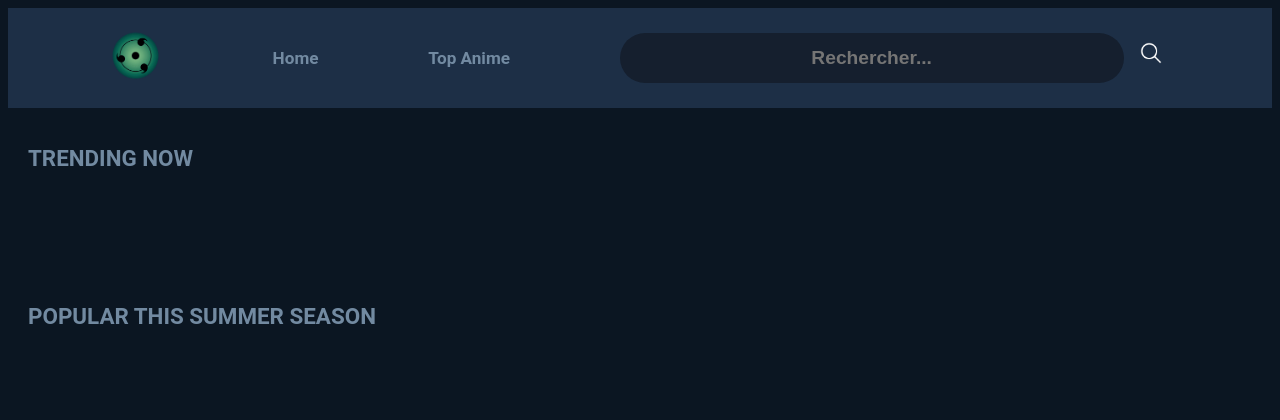
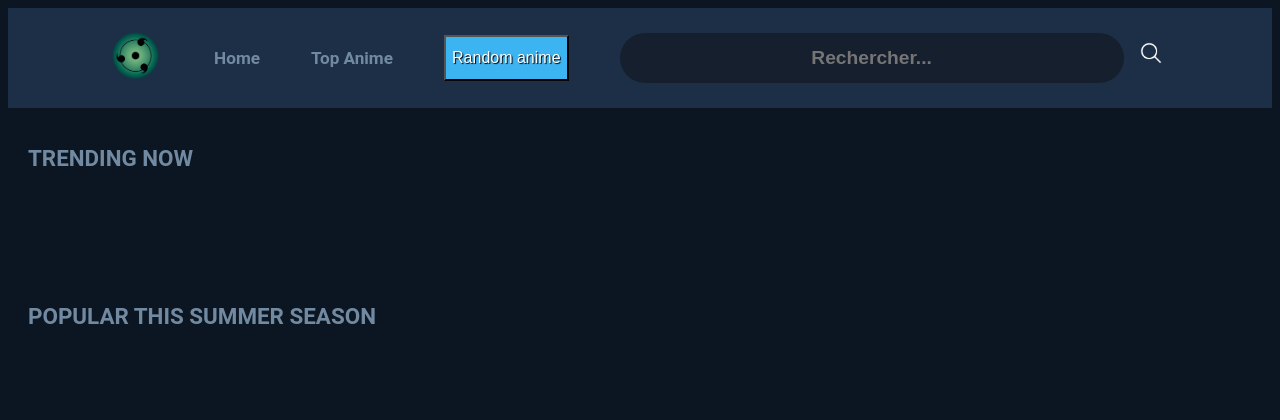
Before and after one commit to YuToutCourt/OtakuEyes, a Flask app: page /top_anime in a window 1280 px wide. Shown: the top 420 px of the page. Run offline with Flask 3, Linux system fonts and the light colour scheme; data that the repository does not hold is empty.

Commit message:
random anime button

```diff
--- a/anilist/anilist_api.py
+++ b/anilist/anilist_api.py
@@ -1,3 +1,4 @@
+import random
 import requests
 
 from datetime import datetime
@@ -5,6 +6,37 @@ from datetime import datetime
 
 SEASON = ['WINTER', 'SPRING', 'SUMMER', 'FALL']
 URL = 'https://graphql.anilist.co'
+
+def get_random_anime():
+    query = '''
+    query ($type: MediaType, $isAdult: Boolean, $perPage: Int, $page: Int) {
+      Page (perPage: $perPage, page: $page) {
+        pageInfo {
+          perPage
+        }
+        media (type: $type, isAdult: $isAdult) {
+          id
+          title {
+            romaji
+          }
+        }
+      }
+    }
+    '''
+
+    variables = {
+        'type': 'ANIME',
+        'isAdult': False,
+        'perPage': 50, # 50 is the max
+        'page': random.randint(1, 344) # 344 is the last page
+    }
+
+    response = requests.post(URL, json={'query': query, 'variables': variables})
+    data = response.json()
+    anime_list = data['data']['Page']['media']
+
+    random_anime = random.choice(anime_list)
+    return random_anime['id']
 
 def get_current_season():
     return SEASON[(datetime.now().month -1) // 3]
--- a/app.py
+++ b/app.py
@@ -2,7 +2,7 @@ import urllib3
 
 from flask import Flask, render_template, request
 
-from anilist.anilist_api import get_ids_by_name, retrive_anime, top_anime_by_trends, top_anime_by_popularity, top_anime_this_season, get_current_season, get_recommendations_sorted_by_rating
+from anilist.anilist_api import get_ids_by_name, retrive_anime, top_anime_by_trends, top_anime_by_popularity, top_anime_this_season, get_current_season, get_recommendations_sorted_by_rating, get_random_anime
 from anime.anime import create_anime_object
 
 from scraping.neko_sama_scraping import NekoSamaScraper
@@ -74,5 +74,13 @@ def top_anime():
     return render_template('top_anime.html', trending_now=trending_now, most_popular=most_popular,
                             this_season=this_season, current_season=current_season)
 
+#background process happening without any refreshing
+@app.route('/api/random_anime')
+def random_anime():
+    id = get_random_anime()
+    print(id)
+    return {'id': id}, 200
+
+
 if __name__ == '__main__':
     app.run(debug=True)
--- a/static/css/main.css
+++ b/static/css/main.css
@@ -288,3 +288,17 @@ article {
 	font-size: small;
 	max-width: 130px;
 }
+
+#random_anime  {
+    height : 40%;
+    line-height: 2.5;
+    font-size: 1rem;
+    text-align: center;
+    color: #fff;
+    text-shadow: 1px 1px 1px #000;
+    background-color: rgb(61, 180, 242);
+}
+
+#random_anime:hover {
+    background-color: rgb(47, 131, 177);
+}
--- a/templates/base.html
+++ b/templates/base.html
@@ -23,6 +23,16 @@
                     <h6>
                         <a href="/top_anime" > Top Anime </a>
                     </h6>
+
+                    <input type="button" id="random_anime" value="Random anime">
+
+                    <script type="text/javascript">
+                    document.querySelector("#random_anime").addEventListener("click", (e) => {
+                        fetch("/api/random_anime", {method: "GET"})
+                        .then((response) => {return response.json()})
+                        .then((data) => window.location.assign(`/anime/${data.id}/1`));
+                    });
+                    </script>
 
                     <label for="rechercher">
                         <input type="text" name="search" placeholder="Rechercher..." id="rechercher">
```
Also changed, not shown: 1 other file.
